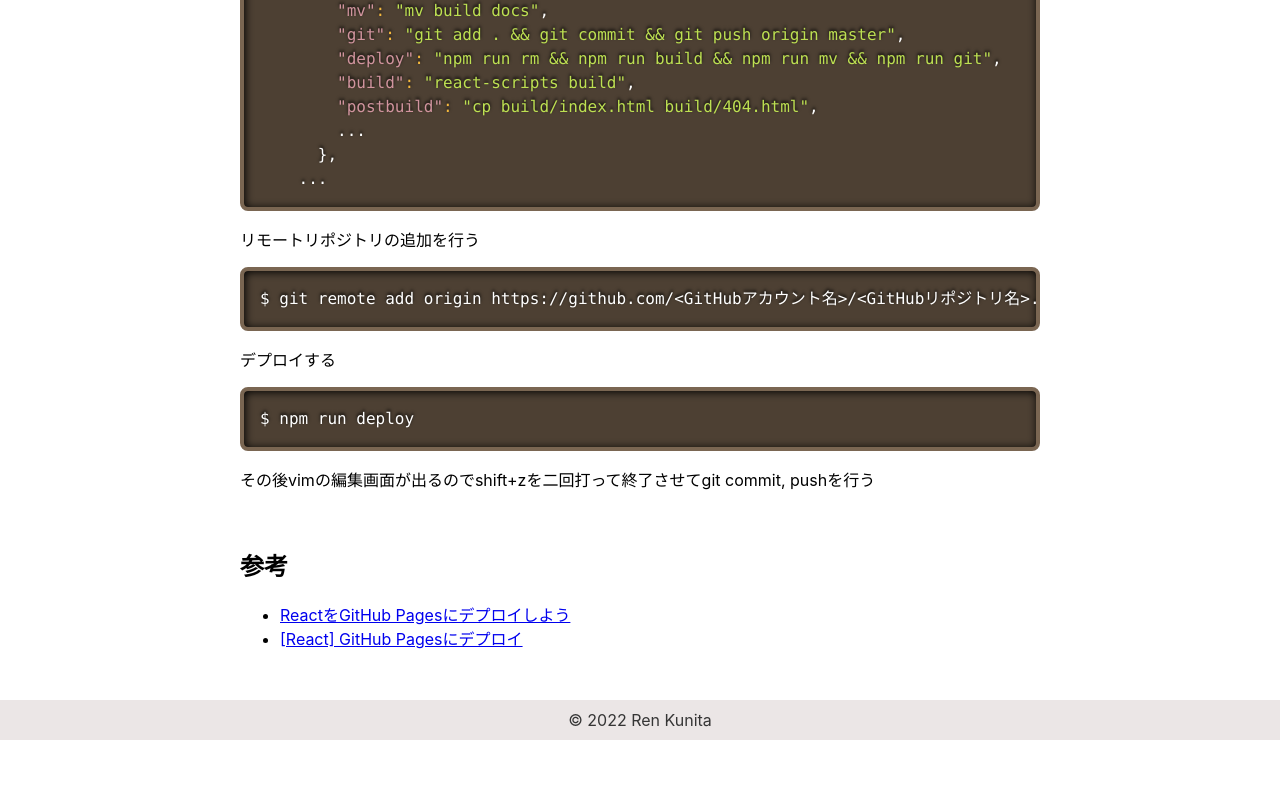
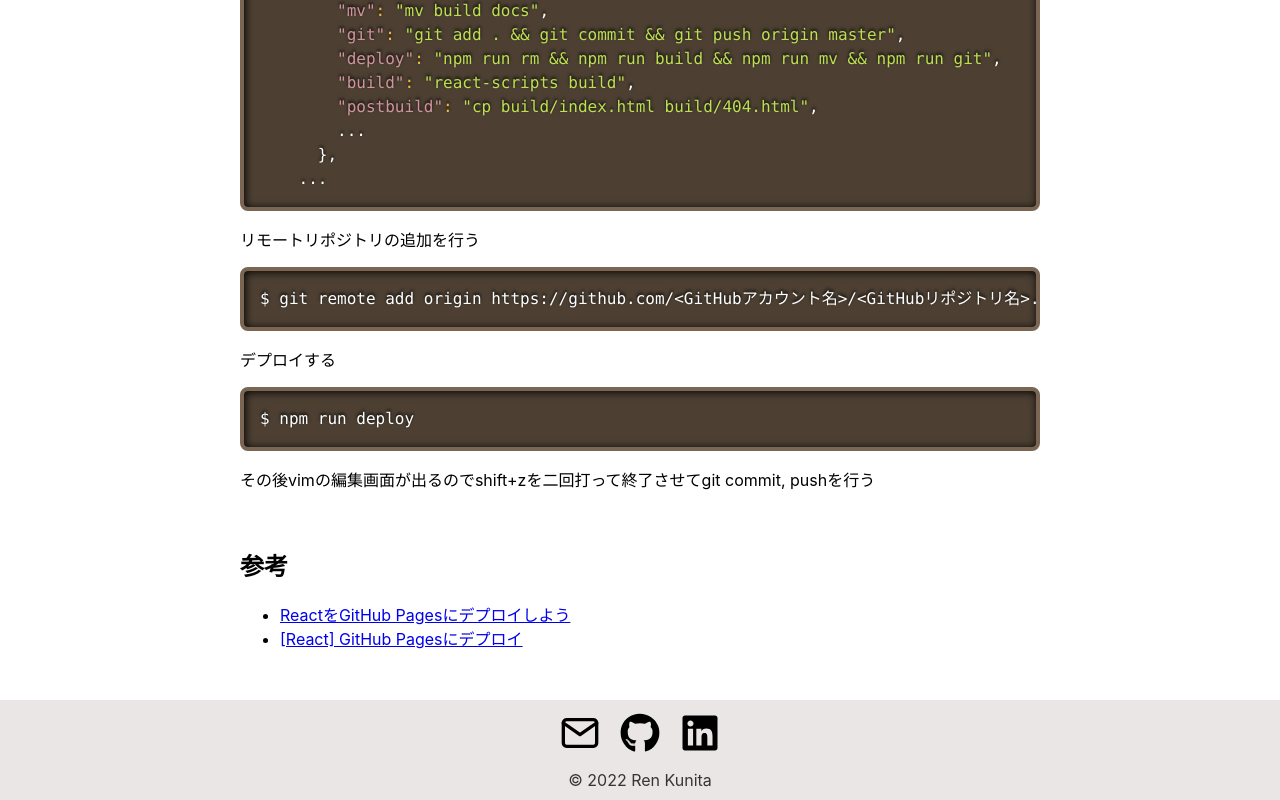
Before and after one commit to renkunita/about, a React (Create React App) app: page /about/blog/1 in a window 1280 px wide. Shown: the part 548-1348 px from the top of the page. Before the commit the page ends 1288 px from the top, so only its background shows below. Built offline with nearby package versions, Linux system fonts and the light colour scheme.

Commit message:
add icon

```diff
--- a/package.json
+++ b/package.json
@@ -10,6 +10,7 @@
     "react": "^18.2.0",
     "react-burger-menu": "^3.0.8",
     "react-dom": "^18.2.0",
+    "react-icons": "^4.4.0",
     "react-markdown": "^8.0.3",
     "react-router-dom": "^5.3.0",
     "react-scripts": "5.0.1",
--- a/src/Footer.css
+++ b/src/Footer.css
@@ -1,8 +1,22 @@
 .footerContainer {
     width: 100%;
-    height: 40px;
+    height: 100px;
     background-color: #ebe6e6;;
   }
+
+.footerBoxIcon {
+  margin-top: 10px;
+  width: 100%;
+  height: 50px;
+  display: flex;
+  justify-content: center;
+  align-items: center;
+}
+
+.footerBoxIcon div {
+  margin-right: 10px;
+  margin-left: 10px;
+}
 
 .footerBox {
   width: 100%;
--- a/src/Footer.js
+++ b/src/Footer.js
@@ -1,12 +1,25 @@
 import React from "react";
 import "./Footer.css";
+import { FaGithub, FaLinkedin } from "react-icons/fa"
+import { FiMail } from "react-icons/fi"
+import { IconContext } from 'react-icons'
+
+
 
 export default (props) => {
   return (
     <>
       <div class="footerContainer">
-        <div class="footerBox">&copy; 2022 Ren Kunita</div>
+      <div class="footerBoxIcon">
+        <IconContext.Provider value={{ color: '#000', size: '40px' }}>
+        <div><a href="mailto:renkunita0018@gmail.com"><FiMail /></a></div>
+        <div><a href="https://github.com/renkunita"><FaGithub /></a></div>
+        <div><a href="https://www.linkedin.com/in/ren-kunita-b1544b248/"><FaLinkedin /></a></div>
+        </IconContext.Provider>
       </div>
+      <div class="footerBox">&copy; 2022 Ren Kunita</div>
+      </div>
+
     </>
   );
 };
--- a/src/Thumbnail.css
+++ b/src/Thumbnail.css
@@ -3,6 +3,7 @@
     position: relative;
     border:1px solid #d4d3d3;
     border-radius: 10px;
+    margin-bottom: 10px;
   }
 
 .thumbcontent h1 {
```
Also changed, not shown: 14 other files (tests, documents, lock files or other folders).
